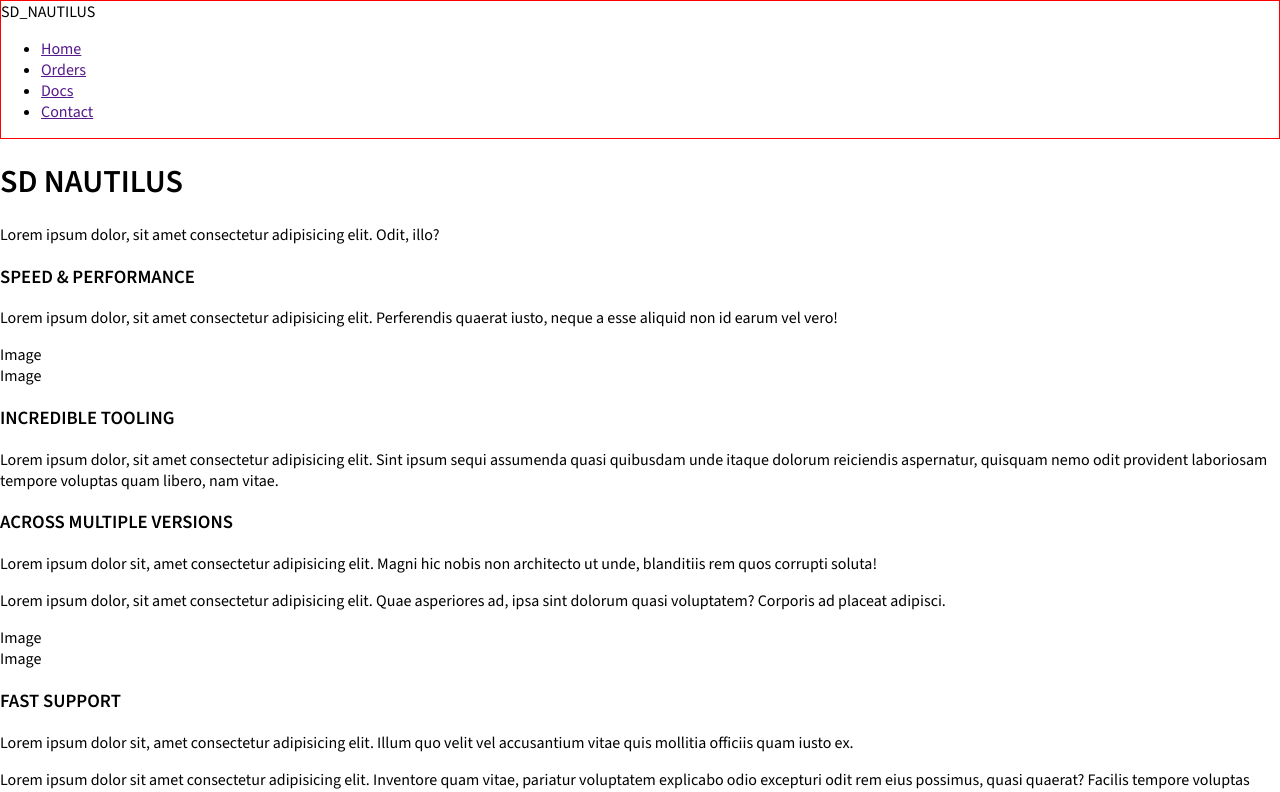
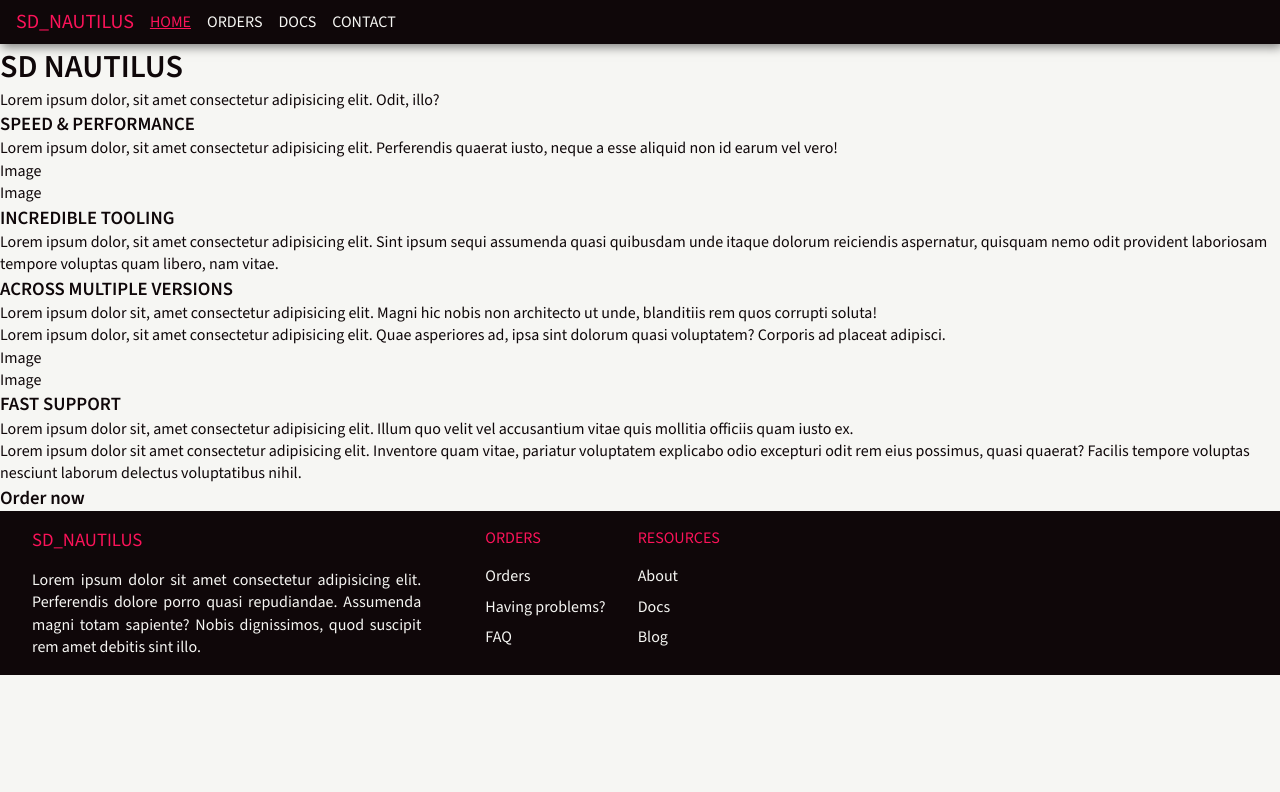
Before and after one commit to DusanDjordjic/SD-Nautilus, an Angular app: page / in a window 1280 px wide. Shown: the top 792 px of the page. Built offline with nearby package versions, Linux system fonts and the light colour scheme.

Commit message:
Core & Home: basic styles

```diff
--- a/src/app/core/footer/footer.component.html
+++ b/src/app/core/footer/footer.component.html
@@ -4,12 +4,10 @@
     <p>
       Lorem ipsum dolor sit amet consectetur adipisicing elit. Perferendis
       dolore porro quasi repudiandae. Assumenda magni totam sapiente? Nobis
-      dignissimos, quod suscipit rem amet debitis sint illo? Facilis,
-      architecto, odio adipisci tempora suscipit eum repellat provident
-      repellendus ea repudiandae sed eius ad expedita harum. Earum dolorum,
-      nostrum consequuntur quod explicabo impedit.
+      dignissimos, quod suscipit rem amet debitis sint illo.
     </p>
   </div>
+  <div class="links-wrapper">
     <div>
       <h5>Orders</h5>
       <ul>
@@ -24,4 +22,19 @@
         </li>
       </ul>
     </div>
+    <div>
+      <h5>Resources</h5>
+      <ul>
+        <li>
+          <a href="">About</a>
+        </li>
+        <li>
+          <a href="">Docs</a>
+        </li>
+        <li>
+          <a href="">Blog</a>
+        </li>
+      </ul>
+    </div>
+  </div>
 </footer>
--- a/src/app/core/footer/footer.component.scss
+++ b/src/app/core/footer/footer.component.scss
@@ -1,3 +1,34 @@
+@import "src/assets/styles/vars";
+@import "src/assets/styles/mixins";
 footer {
-  border: 1px solid black;
+  background-color: $color-dark-500;
+  color: $color-light;
+  padding: 1rem 2rem;
+  display: grid;
+  grid-template-columns: 1fr 2fr;
+  gap: 3rem;
+  text-align: justify;
+
+  h3,
+  h5 {
+    text-transform: uppercase;
+    font-weight: normal;
+    margin-bottom: 1rem;
+    color: $color-primary-500;
+  }
+  h3 {
+    color: $color-primary-500;
+  }
+  h5 {
+    font-size: 1rem;
+  }
+  li {
+    margin-top: 0.5rem;
+  }
+  .links-wrapper {
+    display: flex;
+    & > div {
+      margin: 0 1rem;
+    }
+  }
 }
--- a/src/app/core/nav/nav.component.html
+++ b/src/app/core/nav/nav.component.html
@@ -1,17 +1,37 @@
 <nav>
-  <div>SD_NAUTILUS</div>
+  <div class="logo">SD_NAUTILUS</div>
   <ul>
     <li>
-      <a href="">Home</a>
+      <a
+        routerLink=""
+        routerLinkActive="active"
+        [routerLinkActiveOptions]="{ exact: true }"
+        >Home</a
+      >
     </li>
     <li>
-      <a href="">Orders</a>
+      <a
+        routerLink="orders"
+        routerLinkActive="active"
+        [routerLinkActiveOptions]="{ exact: true }"
+        >Orders</a
+      >
     </li>
     <li>
-      <a href="">Docs</a>
+      <a
+        routerLink="docs"
+        routerLinkActive="active"
+        [routerLinkActiveOptions]="{ exact: true }"
+        >Docs</a
+      >
     </li>
     <li>
-      <a href="">Contact</a>
+      <a
+        routerLink="contact"
+        routerLinkActive="active"
+        [routerLinkActiveOptions]="{ exact: true }"
+        >Contact</a
+      >
     </li>
   </ul>
 </nav>
--- a/src/app/core/nav/nav.component.scss
+++ b/src/app/core/nav/nav.component.scss
@@ -1,3 +1,35 @@
+@import "src/assets/styles/vars";
+@import "src/assets/styles/mixins";
 nav {
-  border: 1px solid red;
+  background-color: $color-dark-500;
+  color: $color-light;
+  display: flex;
+  align-items: center;
+
+  padding: 0.5rem 1rem;
+  box-shadow: 2px 3px 10px rgba($color: #000000, $alpha: 0.5);
+  .logo {
+    color: $color-primary-500;
+    text-transform: uppercase;
+    font-size: 1.25rem;
+    margin-right: 1rem;
+  }
+
+  ul {
+    display: flex;
+    li {
+      margin-right: 1rem;
+      a {
+        text-transform: uppercase;
+        transition: all 0.3s;
+        &.active {
+          color: $color-primary-500;
+          text-decoration: underline;
+        }
+        &:hover {
+          color: $color-primary-500;
+        }
+      }
+    }
+  }
 }
--- a/src/app/home/home-page/home-page.component.html
+++ b/src/app/home/home-page/home-page.component.html
@@ -1,7 +1,9 @@
-<h1>SD NAUTILUS</h1>
-<p>Lorem ipsum dolor, sit amet consectetur adipisicing elit. Odit, illo?</p>
-<div>
-  <div>
+<header>
+  <h1>SD NAUTILUS</h1>
+  <p>Lorem ipsum dolor, sit amet consectetur adipisicing elit. Odit, illo?</p>
+</header>
+<main>
+  <article>
     <div>
       <h3>SPEED & PERFORMANCE</h3>
       <p>
@@ -10,8 +12,8 @@
       </p>
     </div>
     <div>Image</div>
-  </div>
-  <div>
+  </article>
+  <article>
     <div>Image</div>
     <div>
       <h3>INCREDIBLE TOOLING</h3>
@@ -22,8 +24,8 @@
         quam libero, nam vitae.
       </p>
     </div>
-  </div>
-  <div>
+  </article>
+  <article>
     <div>
       <h3>ACROSS MULTIPLE VERSIONS</h3>
       <p>
@@ -37,8 +39,8 @@
       </p>
     </div>
     <div>Image</div>
-  </div>
-  <div>
+  </article>
+  <article>
     <div>Image</div>
     <div>
       <h3>FAST SUPPORT</h3>
@@ -53,10 +55,10 @@
         delectus voluptatibus nihil.
       </p>
     </div>
-  </div>
-  <div>
+  </article>
+  <article>
     <h3>
       <a href="">Order now</a>
     </h3>
-  </div>
-</div>
+  </article>
+</main>
--- /dev/null
+++ b/src/assets/styles/_vars.scss
@@ -0,0 +1,3 @@
+$color-dark-500: #0f0709;
+$color-primary-500: #fb1359;
+$color-light: #f6f6f3;
--- a/src/styles.scss
+++ b/src/styles.scss
@@ -1,9 +1,25 @@
 /* You can add global styles to this file, and also import other style files */
+@import "src/assets/styles/vars";
+@import "src/assets/styles/mixins";
 * {
   font-family: "Source Sans 3", sans-serif;
+  margin: 0;
+  padding: 0;
+  line-height: 1.4;
 }
 
 body {
   margin: 0;
   font-size: 16px;
+  background-color: $color-light;
+  color: $color-dark-500;
 }
+a {
+  text-decoration: none;
+  color: inherit;
+}
+ul {
+  list-style: none;
+  margin: 0;
+  padding: 0;
+}
```
Also changed, not shown: src/assets/styles/_mixins.scss (added). Lines whose indentation alone changed are shown as unchanged.
